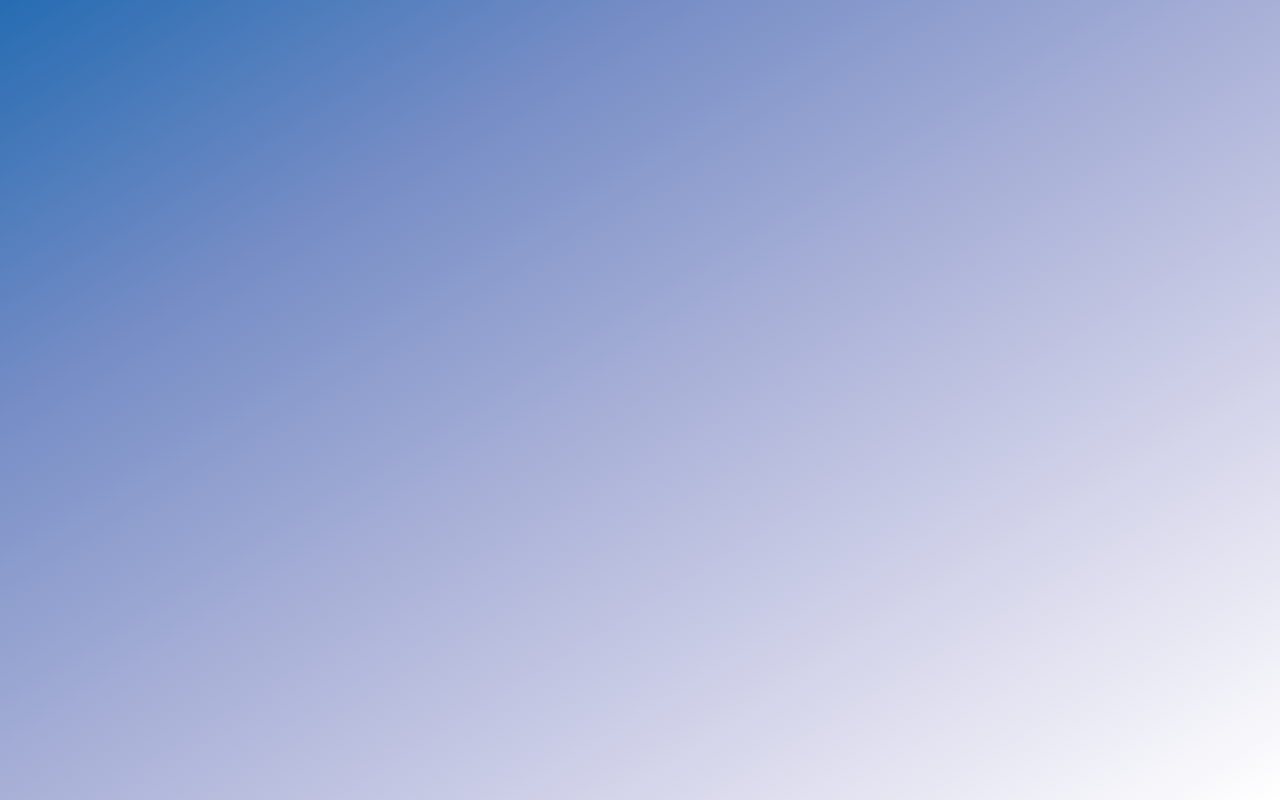
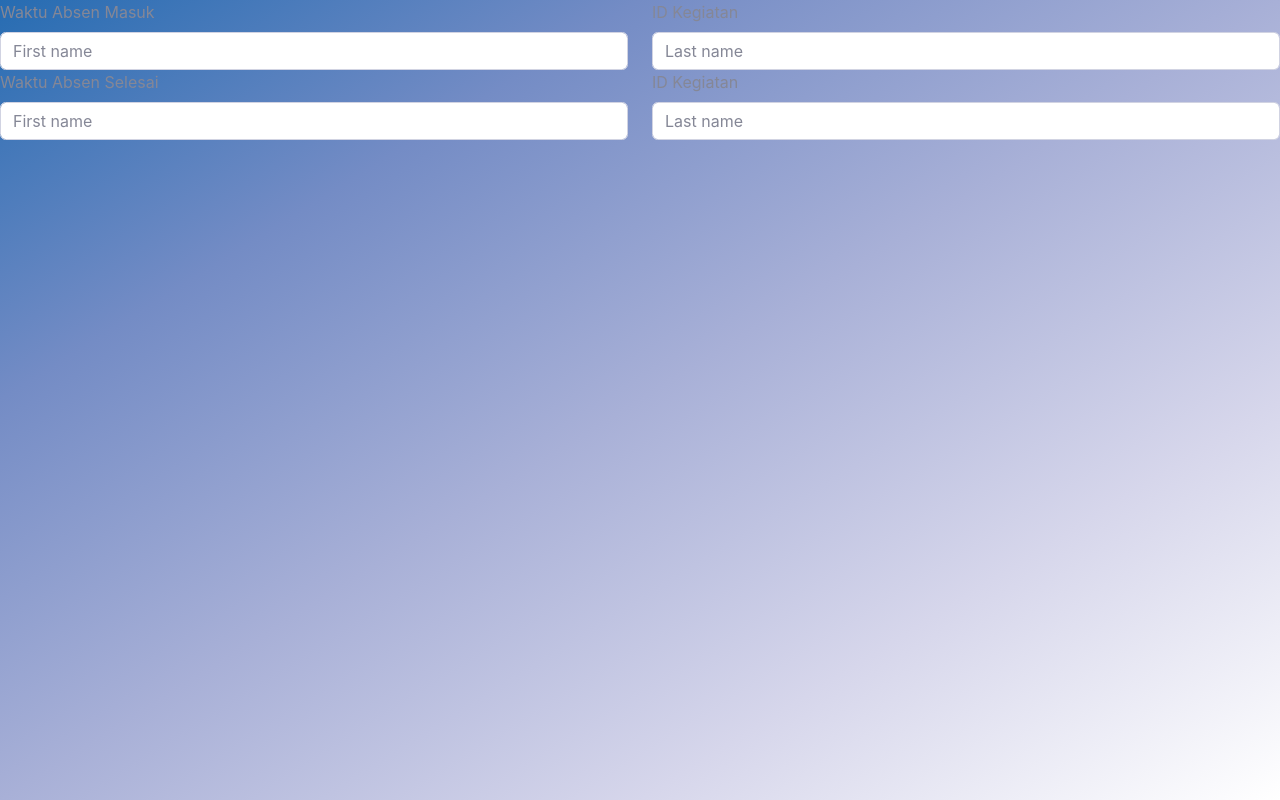
Before and after one commit to AkhmalN/Absensi-Seaqil, a React (Create React App) app in the folder Frontend/: page /dashboard/form_masuk_kerja in a window 1280 px wide. Before the commit this address had no page. Built offline with nearby package versions, Linux system fonts and the light colour scheme; the HTML template or start-up script is replaced by a standard one.

Commit message:
FormMasukKerja

```diff
--- a/Frontend/src/App.css
+++ b/Frontend/src/App.css
@@ -227,3 +227,7 @@ body {
   font-size: 20px;
   margin-right: 5px;
 }
+.FormMasukKerja .form-label{
+  color: #fff;
+  font-size: 20px;
+}
--- a/Frontend/src/components/FormMasukKerja.js
+++ b/Frontend/src/components/FormMasukKerja.js
@@ -0,0 +1,34 @@
+import { Col, Form, Row } from "react-bootstrap";
+import "../App.css";
+
+function FormMasukKerja() {
+  return (
+    <div classname="FormMasukKerja">
+      <Form>
+        <Row classname="mb-3">
+          <Col>
+            <Form.Label>Waktu Absen Masuk</Form.Label>
+            <Form.Control placeholder="First name" />
+          </Col>
+          <Col>
+            <Form.Label>ID Kegiatan</Form.Label>
+            <Form.Control placeholder="Last name" />
+          </Col>
+        </Row>
+
+        <Row>
+          <Col>
+            <Form.Label>Waktu Absen Selesai</Form.Label>
+            <Form.Control placeholder="First name" />
+          </Col>
+          <Col>
+            <Form.Label>ID Kegiatan</Form.Label>
+            <Form.Control placeholder="Last name" />
+          </Col>
+        </Row>
+      </Form>
+    </div>
+  );
+}
+
+export default FormMasukKerja;
--- a/Frontend/src/index.js
+++ b/Frontend/src/index.js
@@ -11,6 +11,7 @@ import Dashboard from "./pages/admin/Dashboard";
 import Presensi from "./pages/admin/Presensi";
 import Pengajuan from "./pages/admin/Pengajuan";
 import DataMahasiswa from "./pages/admin/DataMahasiswa";
+import FormMasukKerja from "./components/FormMasukKerja";
 
 const root = ReactDOM.createRoot(document.getElementById("root"));
 root.render(
@@ -24,6 +25,7 @@ root.render(
       <Route path="/dashboard/presensi" Component={Presensi} />
       <Route path="/dashboard/pengajuan" Component={Pengajuan} />
       <Route path="/dashboard/data_mahasiswa" Component={DataMahasiswa} />
+      <Route path="/dashboard/form_masuk_kerja" Component={FormMasukKerja} />
     </Routes>
   </BrowserRouter>
 );
```
